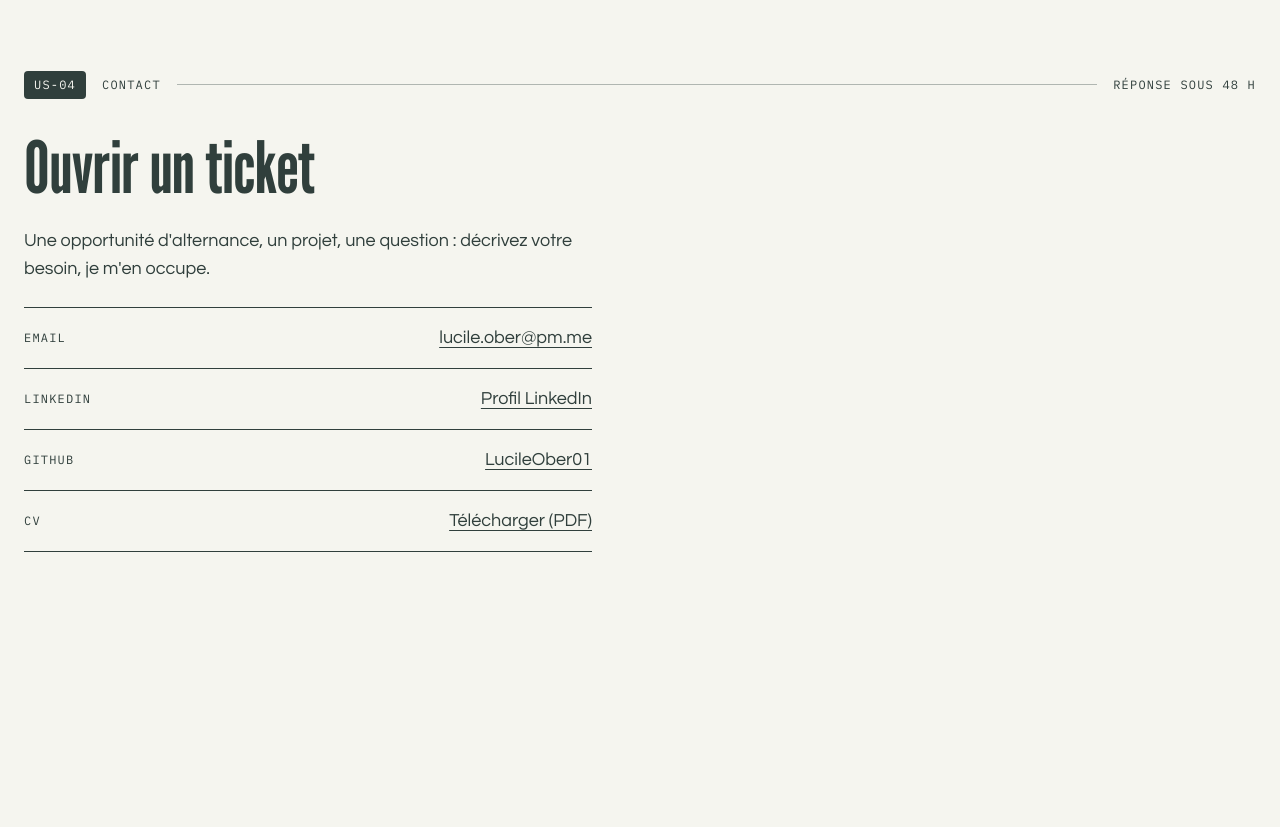
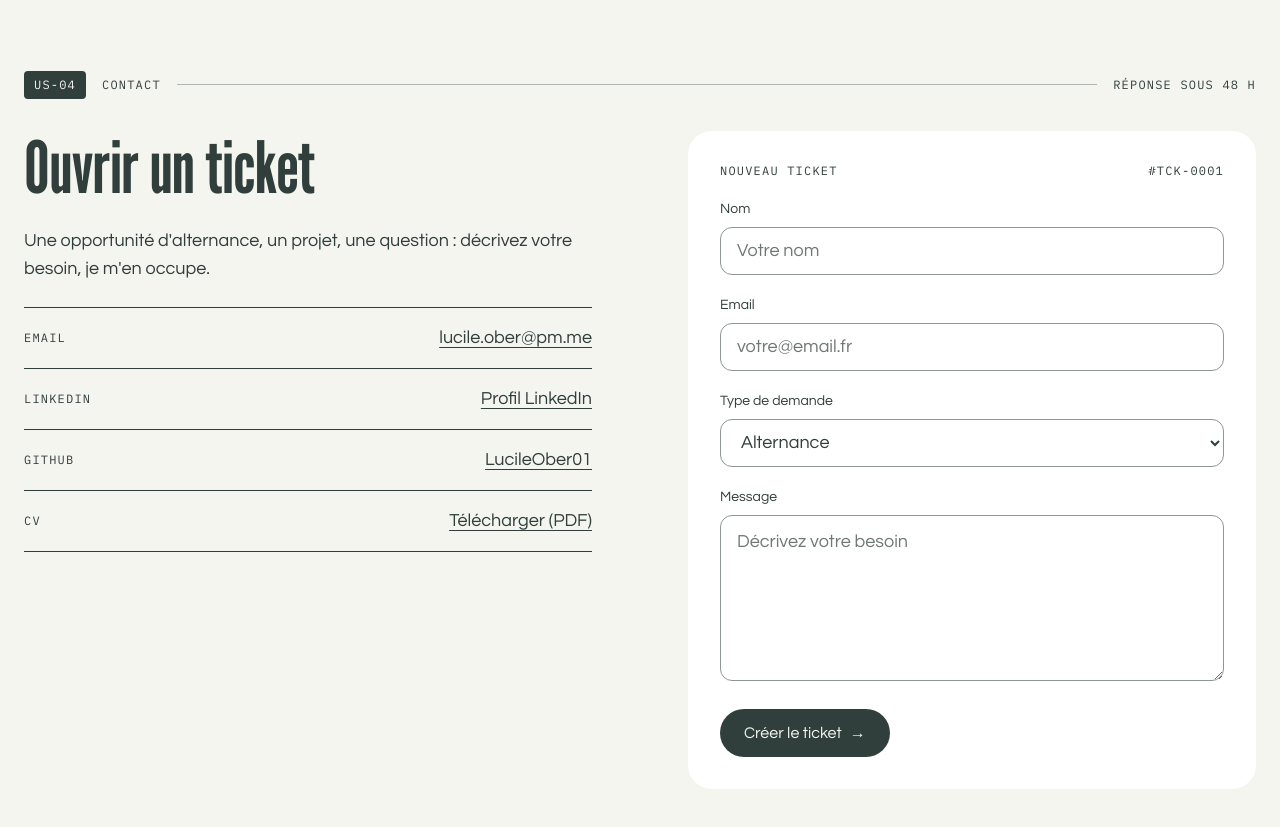
Before and after one commit to LucileOber01/my-portfolio, a React (Vite) app: page /#/ in a window 1280 px wide. Shown: the part 3060-3887 px from the top of the page. Before the commit the page ends 3684 px from the top, so only its background shows below. Built offline with nearby package versions, Linux system fonts and the light colour scheme.

Commit message:
Add contact section with links and CV

```diff
--- /dev/null
+++ b/src/components/FormulaireContact.jsx
@@ -0,0 +1,41 @@
+function FormulaireContact() {
+  return (
+    <form className="flex flex-col gap-5 rounded-card bg-white p-6 md:p-8">
+      <div className="flex justify-between font-mono text-xs uppercase tracking-widest">
+        <span>Nouveau ticket</span>
+        <span aria-hidden="true">#TCK-0001</span>
+      </div>
+
+      <div className="flex flex-col gap-2">
+        <label htmlFor="nom" className="text-sm">Nom</label>
+        <input id="nom" name="nom" type="text" required autoComplete="name" placeholder="Votre nom" className="min-h-12 rounded-xl border border-muted px-4 text-lg placeholder:text-ink/70" />
+      </div>
+
+      <div className="flex flex-col gap-2">
+        <label htmlFor="email" className="text-sm">Email</label>
+        <input id="email" name="email" type="email" required autoComplete="email" placeholder="votre@email.fr" className="min-h-12 rounded-xl border border-muted px-4 text-lg placeholder:text-ink/70" />
+      </div>
+
+      <div className="flex flex-col gap-2">
+        <label htmlFor="type" className="text-sm">Type de demande</label>
+        <select id="type" name="type" className="min-h-12 rounded-xl border border-muted bg-white px-4 text-lg">
+          <option>Alternance</option>
+          <option>Projet</option>
+          <option>Question</option>
+          <option>Autre</option>
+        </select>
+      </div>
+
+      <div className="flex flex-col gap-2">
+        <label htmlFor="message" className="text-sm">Message</label>
+        <textarea id="message" name="message" required rows="5" placeholder="Décrivez votre besoin" className="rounded-xl border border-muted px-4 py-3 text-lg placeholder:text-ink/70"></textarea>
+      </div>
+
+      <button type="submit" className="mt-2 inline-flex min-h-12 items-center gap-2 self-start rounded-full bg-ink px-6 text-cream hover:bg-ink/85">
+        Créer le ticket <span aria-hidden="true">→</span>
+      </button>
+    </form>
+  )
+}
+
+export default FormulaireContact
--- a/src/pages/Accueil.jsx
+++ b/src/pages/Accueil.jsx
@@ -3,6 +3,7 @@ import EnTeteSection from '../components/EnTeteSection'
 import ColonneBacklog from '../components/ColonneBacklog'
 import { savoirFaire, savoirs, enCours } from '../data/competences'
 import { roadmap } from '../data/roadmap'
+import FormulaireContact from '../components/FormulaireContact'
 
 function Accueil() {
   return (
@@ -121,6 +122,7 @@ function Accueil() {
           </li>
         </ul>
       </div>
+      <FormulaireContact />
     </div>
   </div>
 </section>
```
